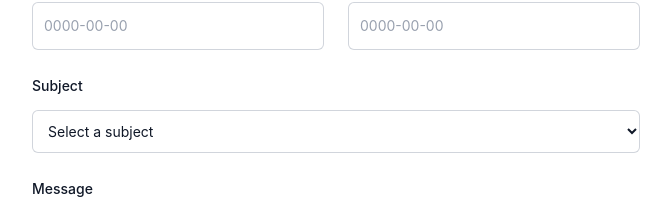
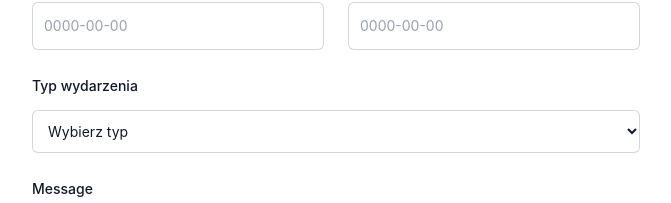
Before and after one commit to HiBlurryface/ReactForm, a React (Vite) app: page / in a window 1280 px wide. Shown: the part 474-677 px from the top of the page, without its empty margins (304-975 px from the left). Built offline with nearby package versions, Linux system fonts and the light colour scheme.

Commit message:
added select component

```diff
--- a/src/components/forms/Form.tsx
+++ b/src/components/forms/Form.tsx
@@ -32,7 +32,10 @@ export const Form = () => {
       />
     </div>
 
-    <Select />
+    <Select
+      name="eventType"
+      label="Typ wydarzenia"
+    />
 
     {/* <div className="grid grid-cols-1 gap-6">
       <div className="grid grid-cols-1 gap-6 sm:grid-cols-2">
--- a/src/components/ui/Select.tsx
+++ b/src/components/ui/Select.tsx
@@ -1,20 +1,34 @@
-export const Select = () => {
+type Option = {
+  id: number,
+  label: string,
+  value: string,
+}
+
+type SelectProps = {
+  options?: Option[],
+  label: string,
+  name: string,
+}
+
+export const Select = ({
+  name,
+  label,
+  options,
+}: SelectProps) => {
   return <div>
-    <label htmlFor="subject" className="block text-sm font-medium leading-6 text-gray-900">
-      Subject
+    <label htmlFor={name} className="block text-sm font-medium leading-6 text-gray-900">
+      {label}
     </label>
     <div className="mt-3">
       <select
-        id="subject"
-        name="subject"
+        id={name}
+        name={name}
         className="block w-full rounded-md border-0 px-3 py-3 text-gray-900 ring-1 ring-inset ring-gray-300 focus:ring-2 focus:ring-inset focus:ring-cyan-700 sm:text-sm sm:leading-6"
       >
-        <option value="">Select a subject</option>
-        <option value="general">General Inquiry</option>
-        <option value="support">Technical Support</option>
-        <option value="sales">Sales Question</option>
-        <option value="partnership">Partnership Opportunity</option>
-        <option value="other">Other</option>
+        <option value={0}>Wybierz typ</option>
+        {options?.map((item) => {
+          return <option key={item.id} value={item.value}>{item.label}</option>
+        })}
       </select>
     </div>
   </div>
```
